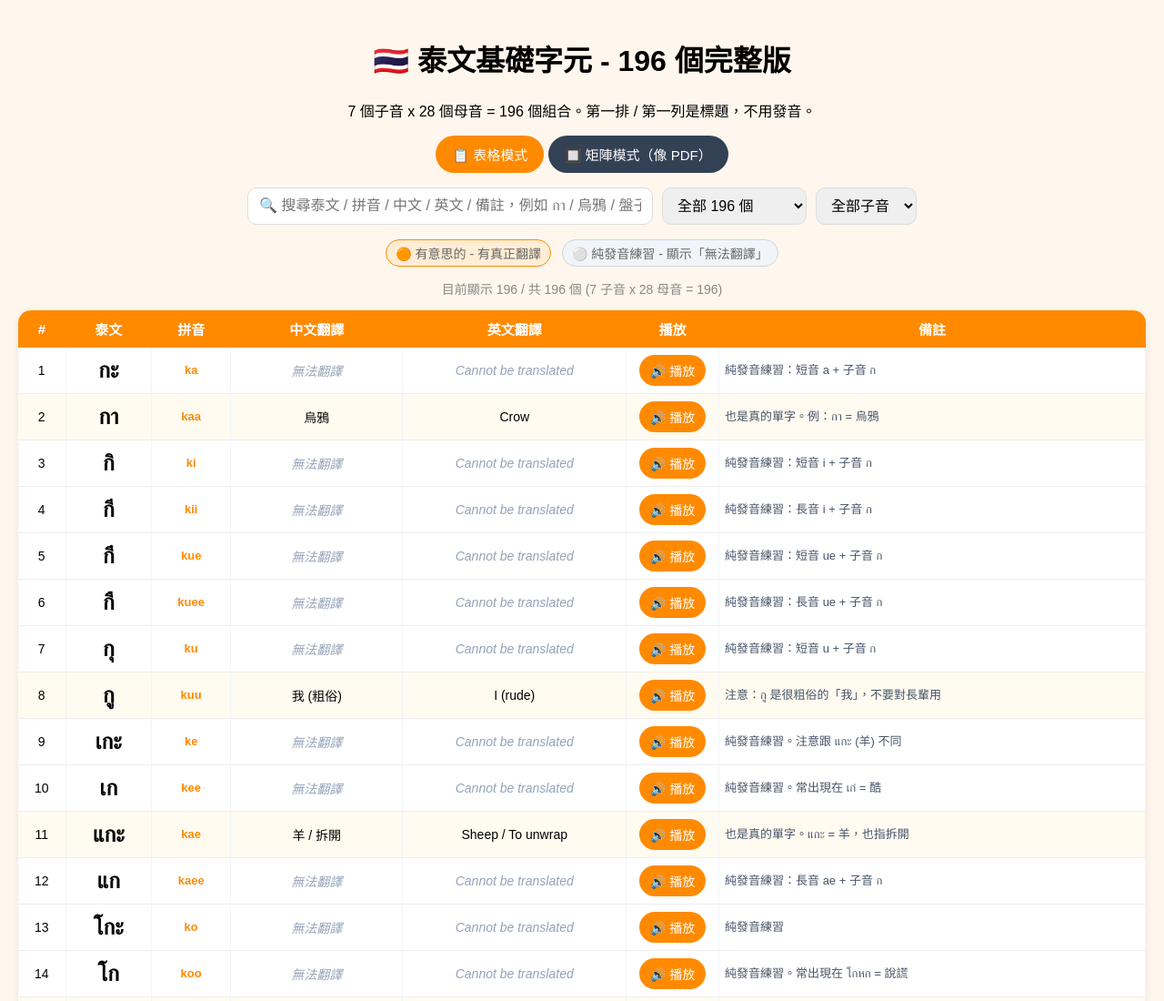
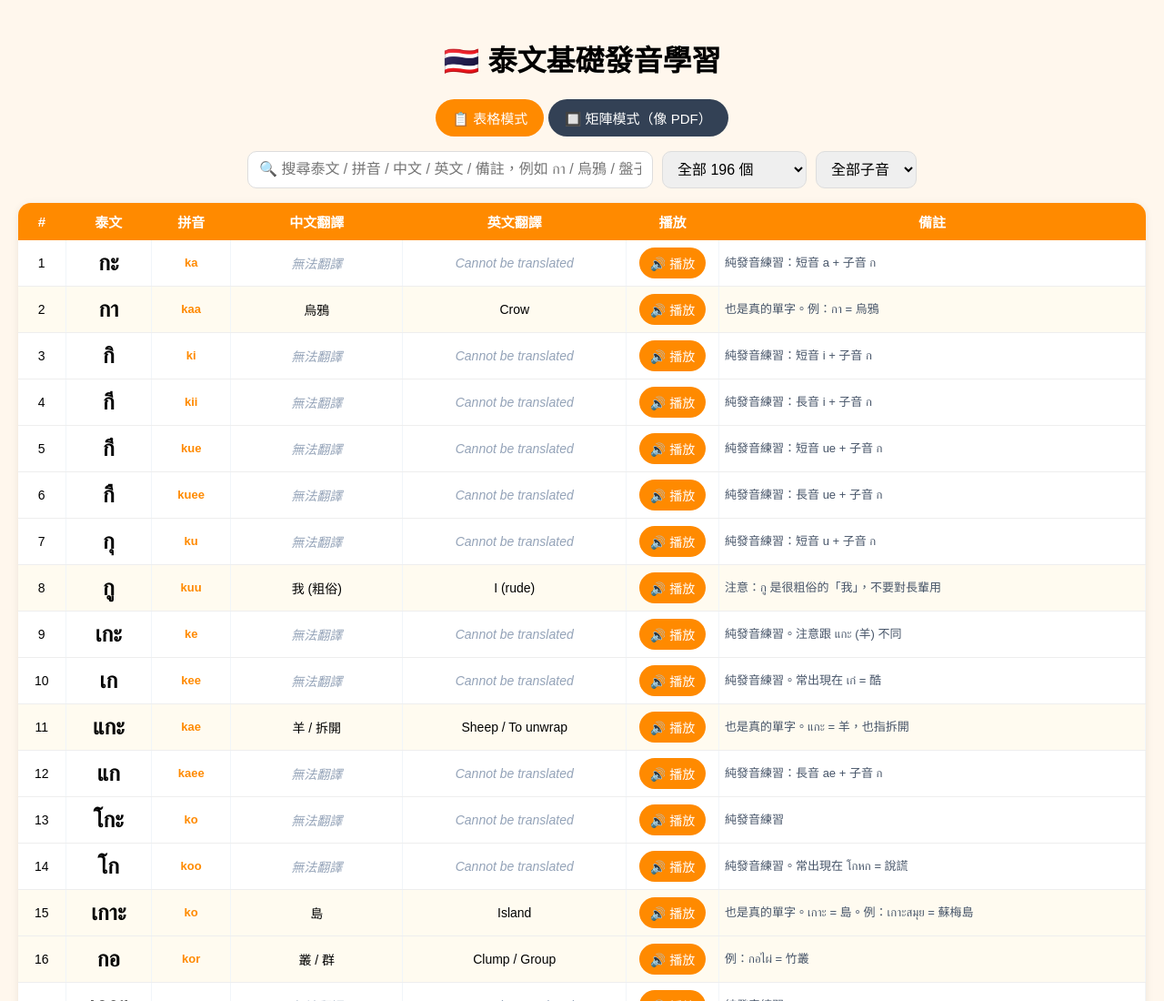
Before and after one commit to Mirien-style/thai-pronunciation, a plain HTML site: page index.html in a window 1280 px wide. Shown: the top 1100 px of the page at 91% size. Drawn offline with Linux system fonts and the light colour scheme.

Commit message:
Update index.html

```diff
--- a/index.html
+++ b/index.html
@@ -34,8 +34,8 @@
 </style>
 </head>
 <body>
-<h1>🇹🇭 泰文基礎字元 - 196 個完整版</h1>
-<p style="text-align:center;">7 個子音 x 28 個母音 = 196 個組合。第一排 / 第一列是標題，不用發音。</p>
+<h1>🇹🇭 泰文基礎發音學習</h1>
+
 <div style="text-align:center; margin: 12px 0;">
   <button class="view-btn active" id="btnTable" onclick="setView('table')">📋 表格模式</button>
   <button class="view-btn" id="btnMatrix" onclick="setView('matrix')">🔲 矩陣模式（像 PDF）</button>
@@ -58,11 +58,7 @@
     <option value="อ">อ</option>
   </select>
 </div>
-<div class="legend">
-  <span class="has-mean">🟠 有意思的 - 有真正翻譯</span>
-  <span class="no-mean">⚪ 純發音練習 - 顯示「無法翻譯」</span>
-</div>
-<p style="text-align:center; color:#888; font-size:14px;" id="showCount"></p>
+
 <div class="matrix-wrap" id="tableWrap">
   <table id="mainTable">
     <thead id="tableHead"></thead>
```
